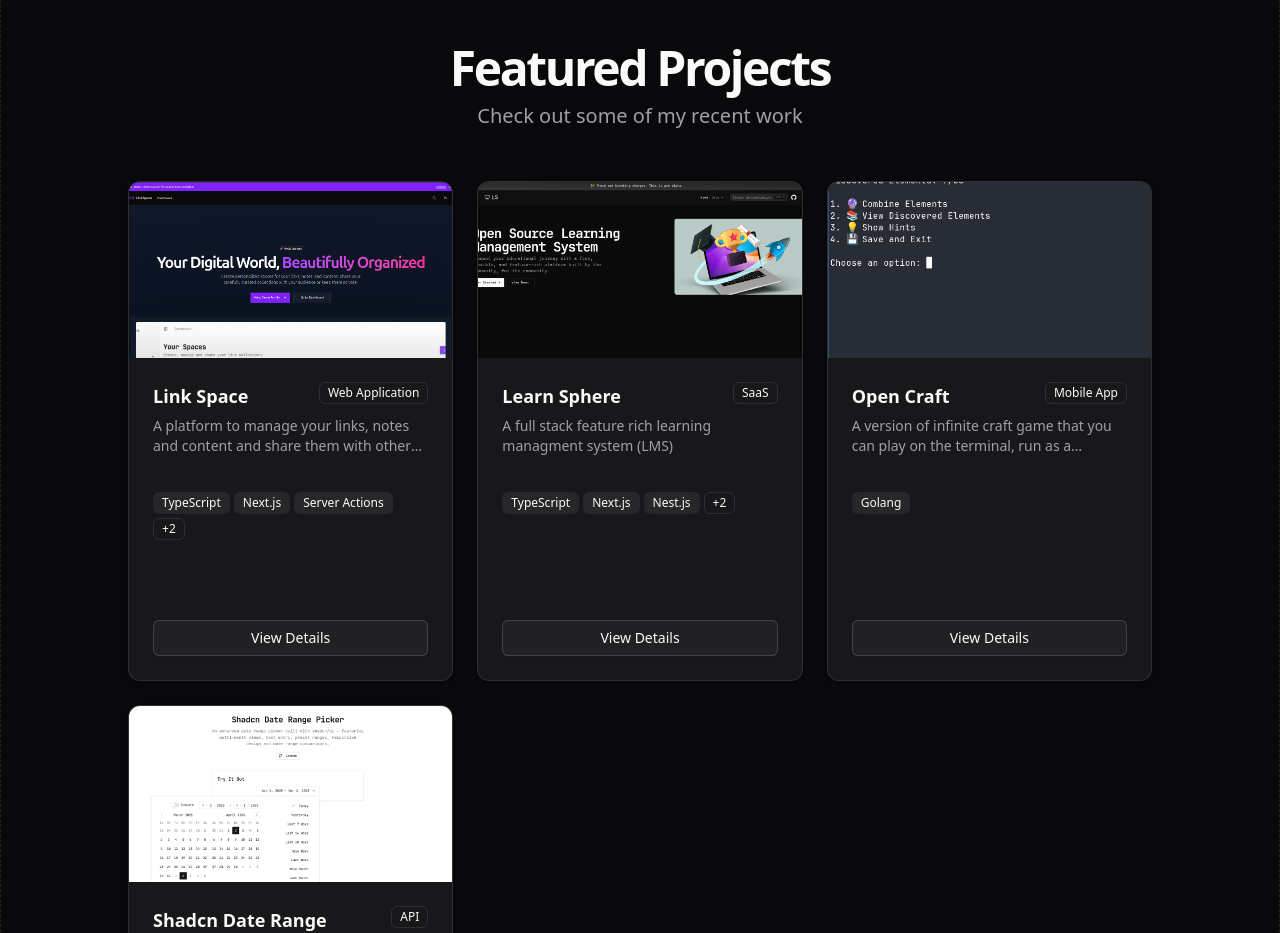
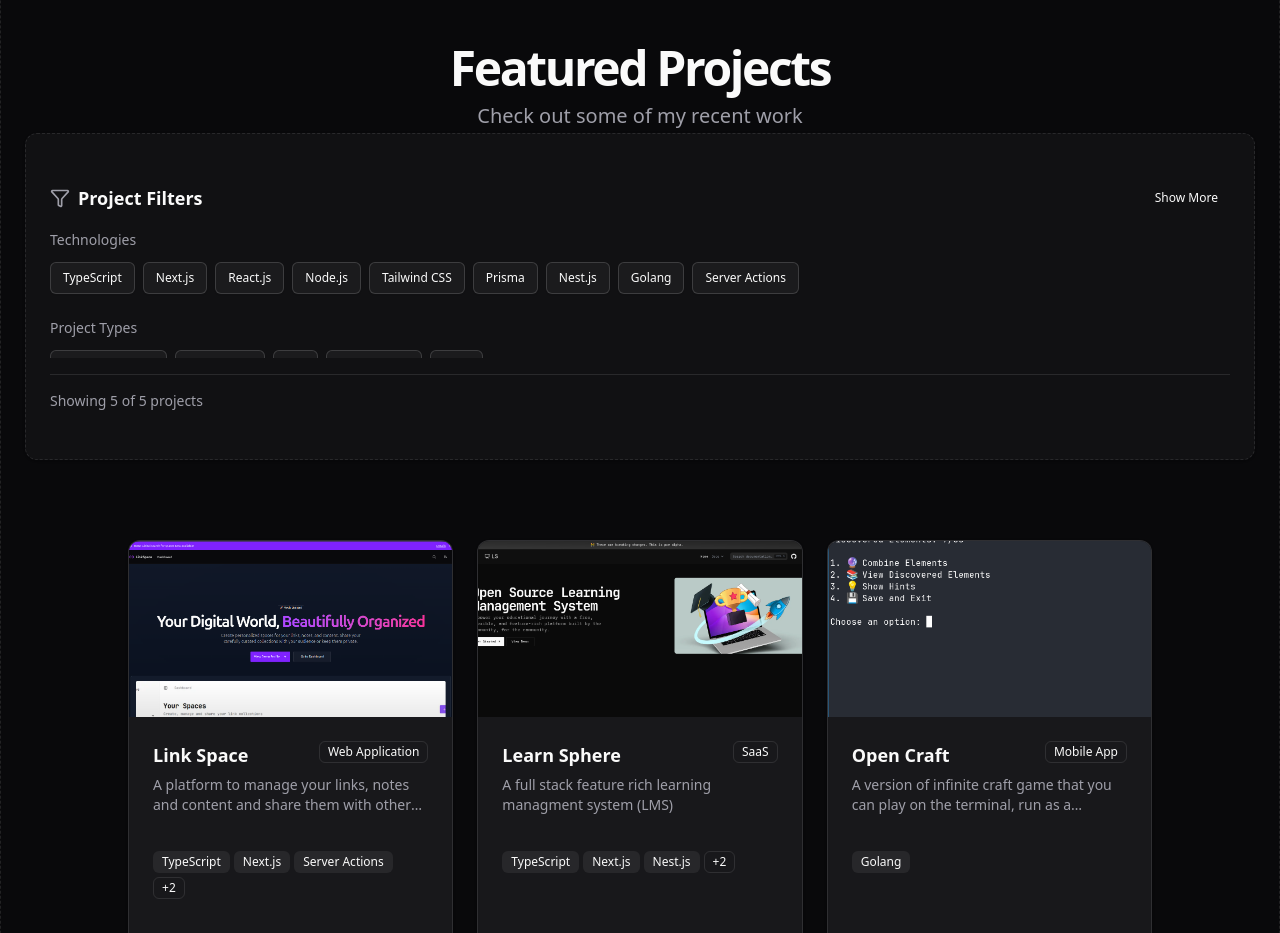
Before and after one commit to tracepanic/portfolio, a Next.js app: page / in a window 1280 px wide. Shown: the part 1260-2193 px from the top of the page. Built offline with nearby package versions, Linux system fonts and the light colour scheme.

Commit message:
Auto-commit: Agent tool execution

```diff
--- a/app/page.tsx
+++ b/app/page.tsx
@@ -101,8 +101,15 @@ export default function Home() {
               </p>
             </div>
           </div>
+
+          {/* Project Filters */}
+          <ProjectFilters
+            projects={PROJECTS}
+            onFilteredProjects={handleFilteredProjects}
+          />
+
           <div className="mx-auto grid max-w-5xl grid-cols-1 gap-6 py-12 md:grid-cols-2 lg:grid-cols-3">
-            {featuredProjects.map((project) => (
+            {filteredProjects.map((project) => (
               <ProjectCard key={project.id} project={project} />
             ))}
           </div>
```
